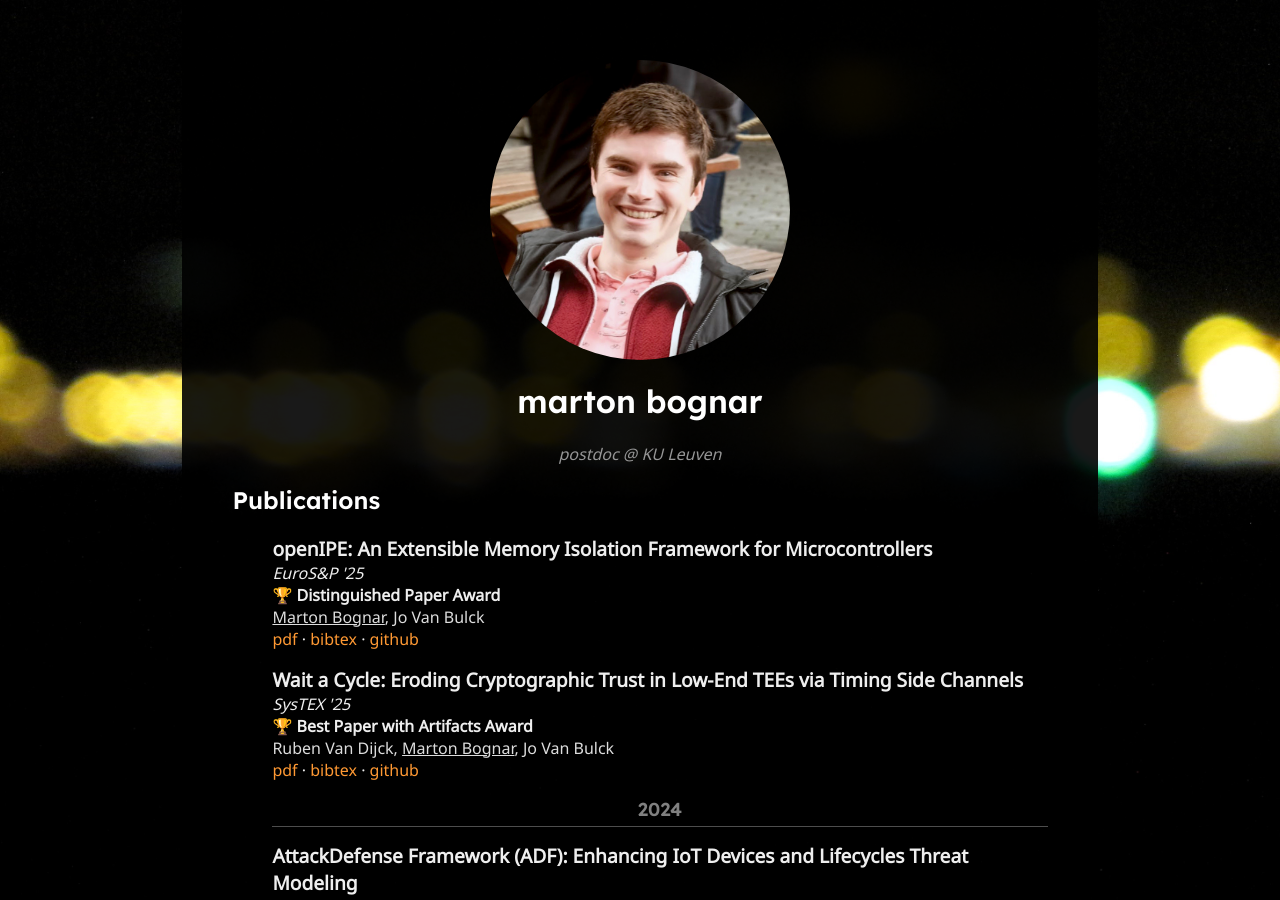
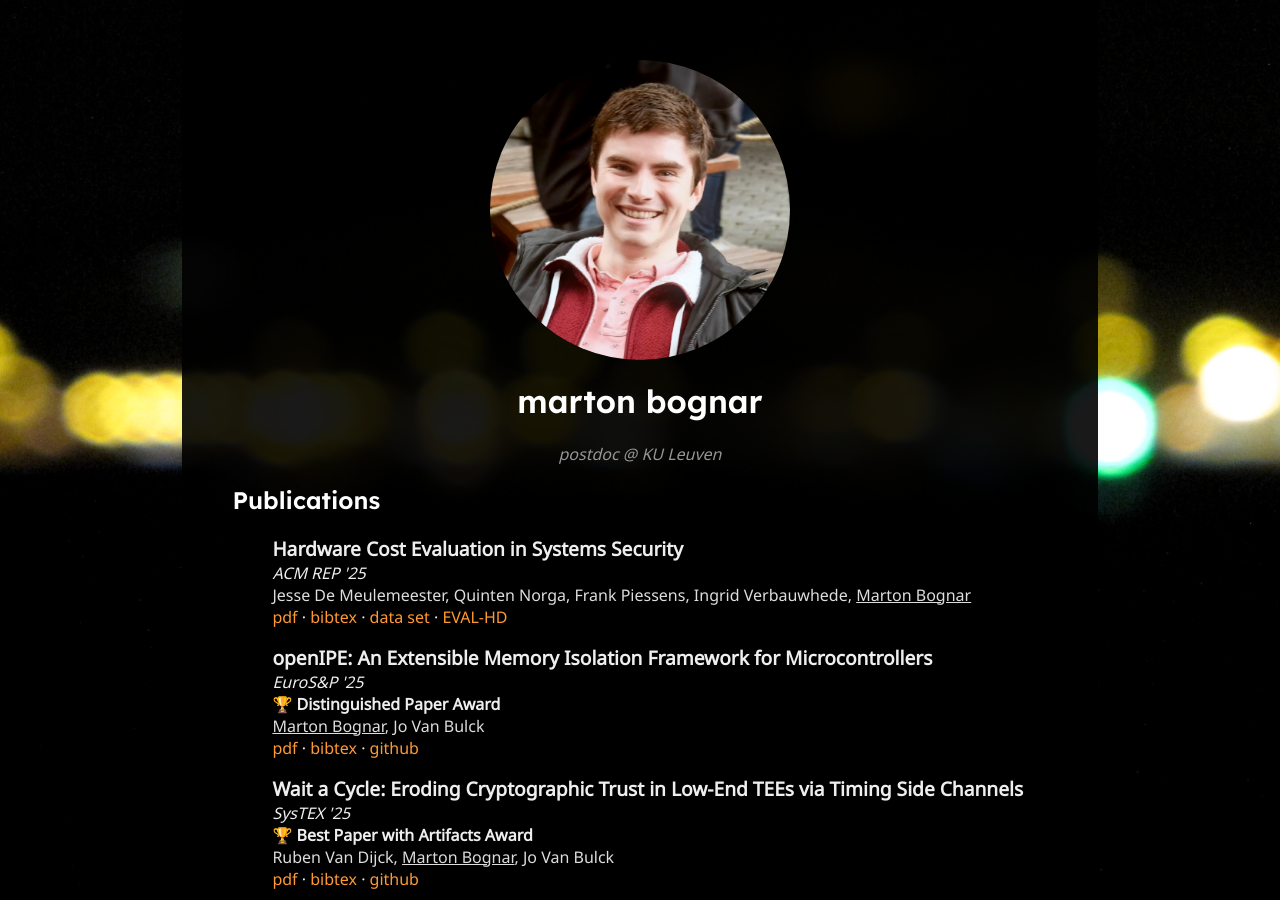
Before and after one commit to martonbognar/martonbognar.github.io, a Jekyll site: the page built from index.html, in a window 1280 px wide and 900 px high. Built offline with Jekyll 4.4.1, drawn with Linux system fonts in a browser that asks for light colours.

Commit message:
Add hardware cost paper

```diff
--- a/index.html
+++ b/index.html
@@ -7,6 +7,19 @@ layout: default
 <p>postdoc @ KU Leuven</p>
 <h2>Publications</h2>
 <ul id='publications'>
+
+  <li>
+    <span class='title'>Hardware Cost Evaluation in Systems Security</span>
+    <br>
+    <span class='venue'>ACM REP '25</span>
+    <br>
+    <span class='authors'>Jesse De Meulemeester, Quinten Norga, Frank Piessens, Ingrid Verbauwhede, <u>Marton Bognar</u></span>
+    <br>
+    <a href='papers/demeulemeester25hardwarecost.pdf'>pdf</a> ·
+    <a href='papers/demeulemeester25hardwarecost.bib'>bibtex</a> ·
+    <a href='https://doi.org/10.48804/WCDDKG'>data set</a> ·
+    <a href='https://github.com/KULeuven-COSIC/eval-hd'>EVAL-HD</a>
+  </li>
 
   <li>
     <span class='title'>openIPE: An Extensible Memory Isolation Framework for Microcontrollers</span>
```
Also changed, not shown: papers/demeulemeester25hardwarecost.bib (added, +8 -0 lines), 1 other file.
